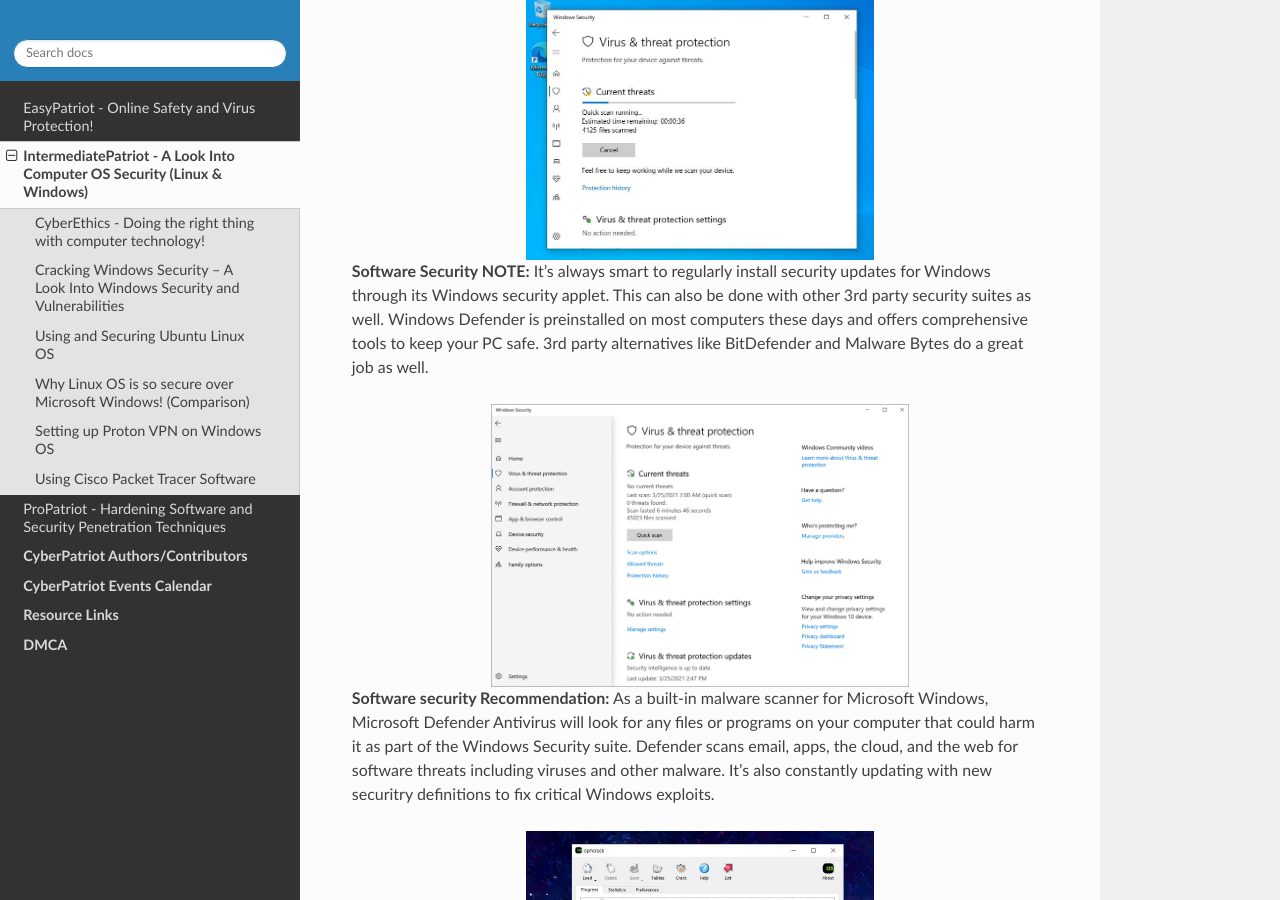
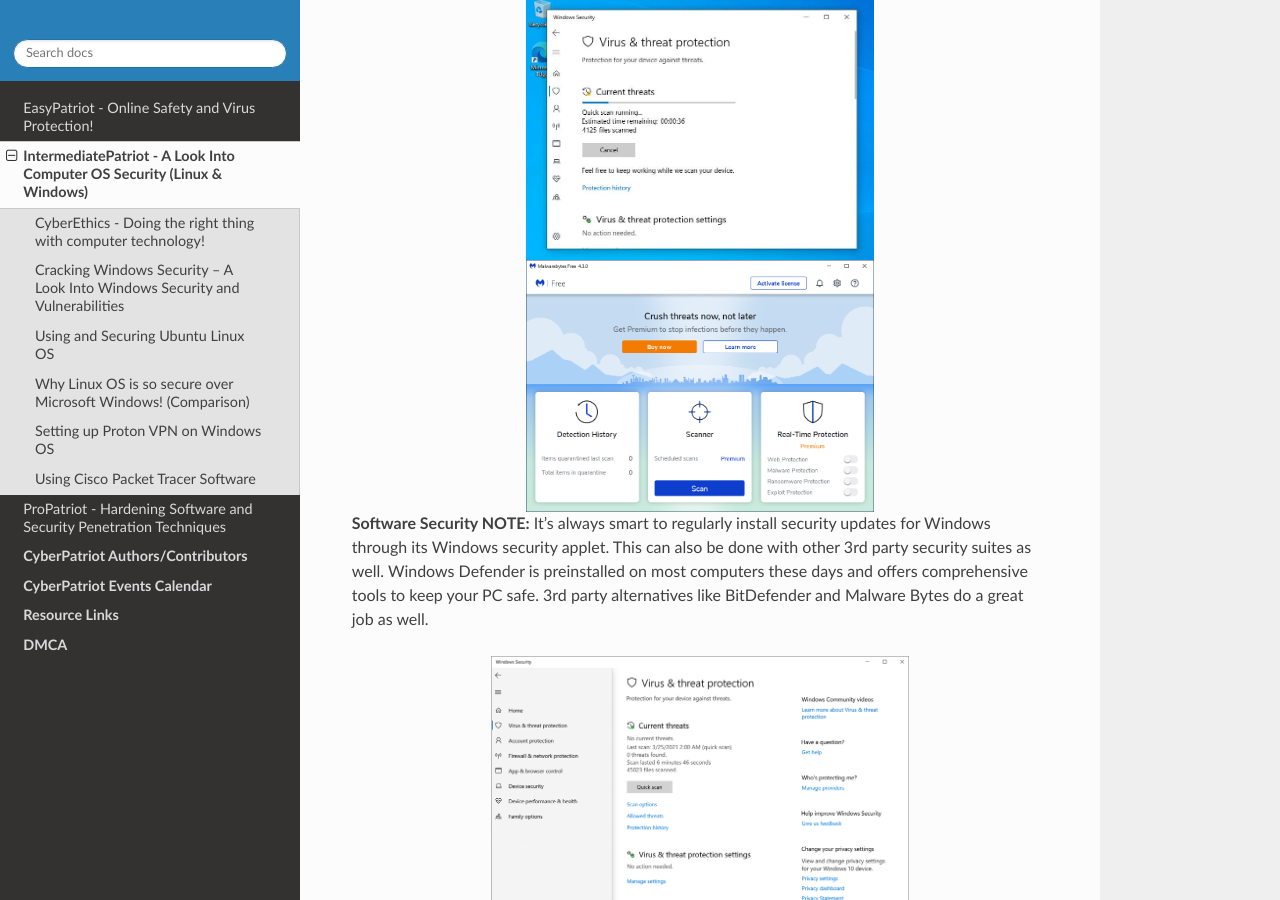
Before and after one commit to natt96z/cybersac, a Sphinx documentation site: the page built from docs/source/MediumCybersac.rst, in a window 1280 px wide and 900 px high, scrolled down 2286 px. Built offline with Sphinx 7.4.7 and the Read the Docs theme 2.0.0, drawn with Linux system fonts in a browser that asks for light colours; pages that are not in the unit, such as notebooks, are missing from menus.

Commit message:
Update MediumCybersac.rst

```diff
--- a/docs/source/MediumCybersac.rst
+++ b/docs/source/MediumCybersac.rst
@@ -50,6 +50,11 @@
 ~~~~~~~~~~~~~~~~~~~~~~~~~~~~
 
 .. image:: https://raw.githubusercontent.com/natt96z/cybersac/main/docs/img/7.jpg
+   :width: 50%
+   :align: center
+
+
+.. image:: https://raw.githubusercontent.com/natt96z/cybersac/main/docs/img/01fjk76Hzv5cska2LPEyhog-24.fit_lim.size_1152x.png
    :width: 50%
    :align: center
 
```
